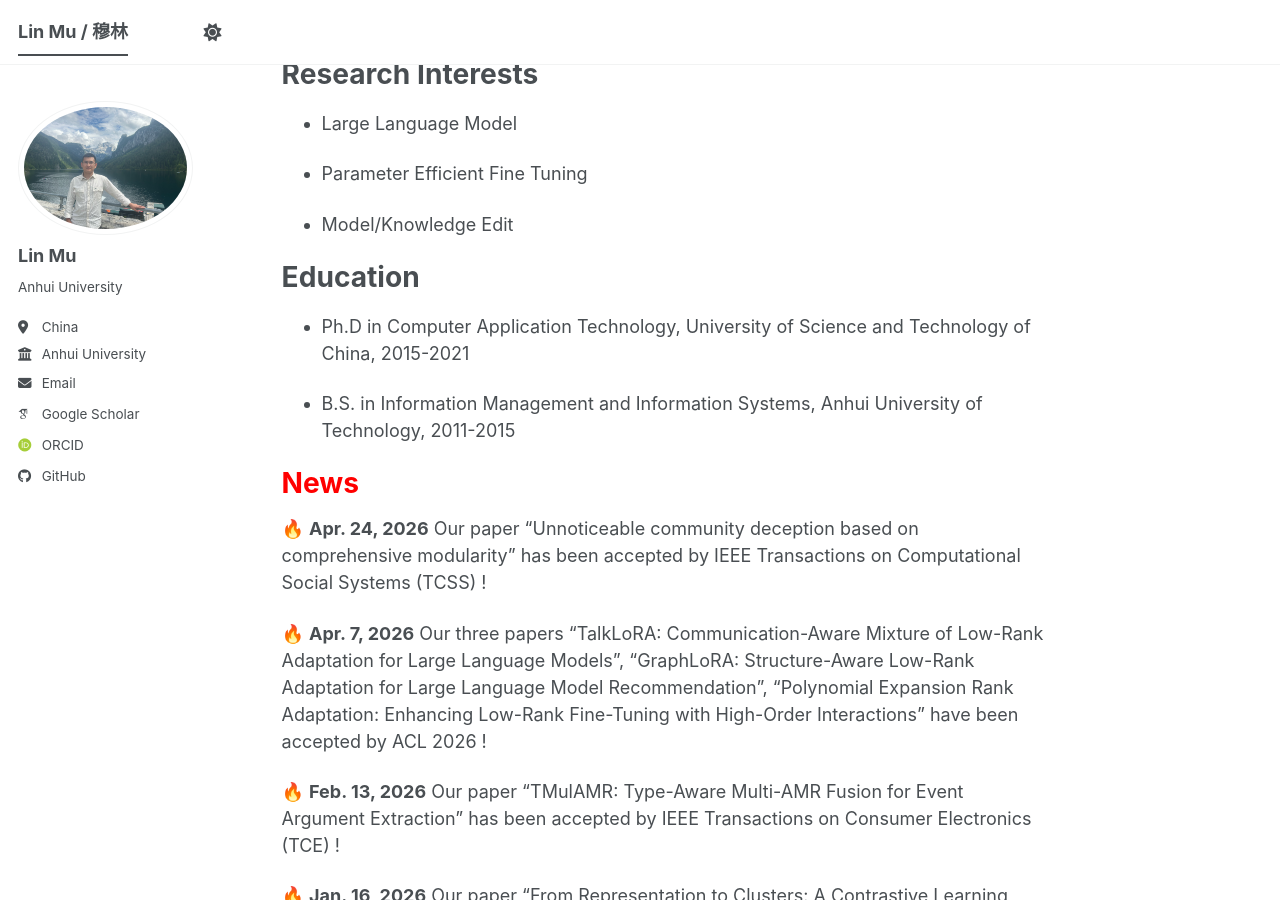
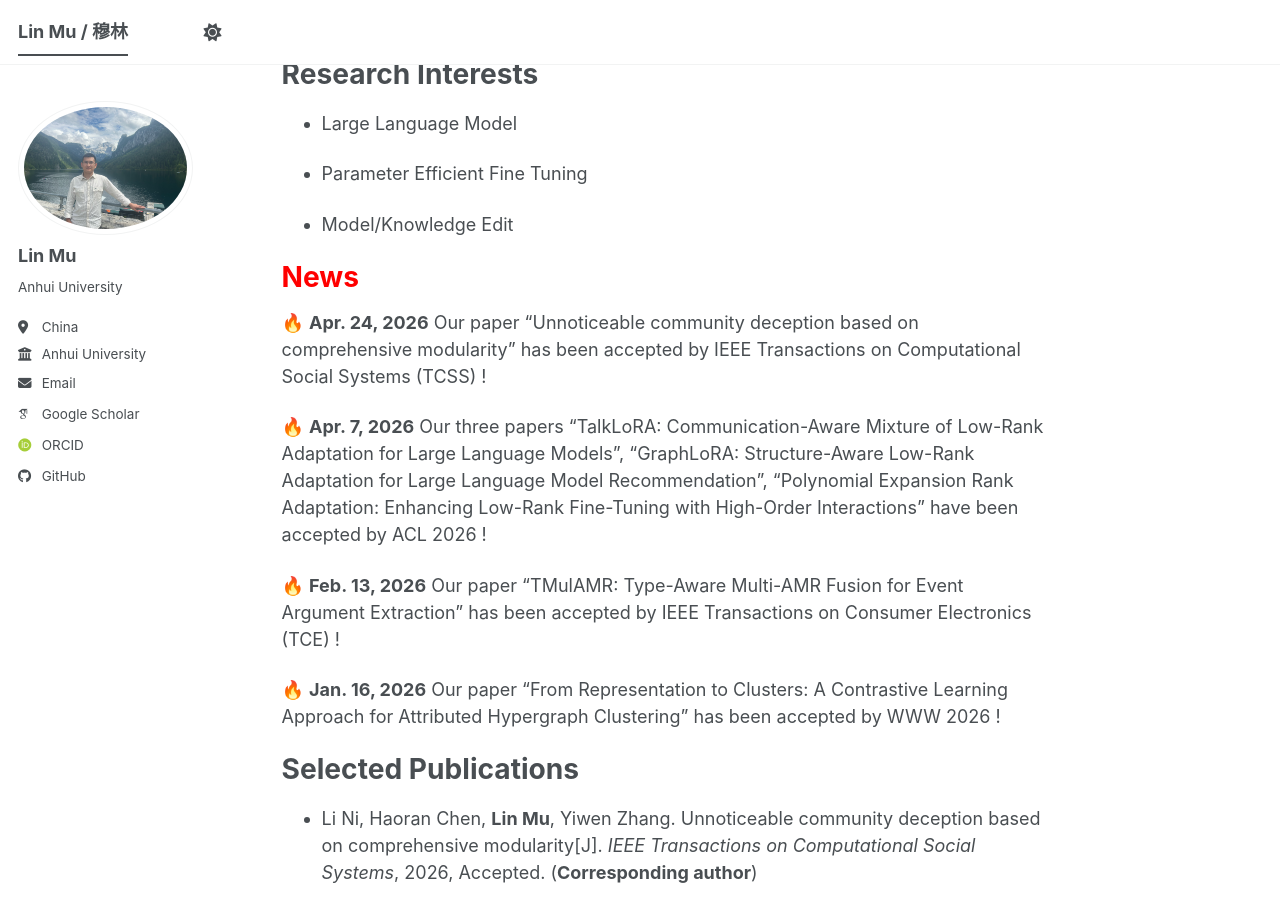
Before and after one commit to mulin-ahu/mulin-ahu.github.io, a Jekyll site: the page built from _pages/about.md, in a window 1280 px wide and 900 px high, scrolled down 321 px. Built offline with Jekyll 4.4.1, drawn with Linux system fonts in a browser that asks for light colours; some web fonts are replaced; a script bundle is joined from its source files by our own code; library files that are not in the unit come from our copies.

Commit message:
Update about.md

```diff
--- a/_pages/about.md
+++ b/_pages/about.md
@@ -18,13 +18,6 @@ Research Interests
 - Parameter Efficient Fine Tuning
 
 - Model/Knowledge Edit
-
-
-Education
-======
-- Ph.D in Computer Application Technology, University of Science and Technology of China, 2015-2021
-
-- B.S. in Information Management and Information Systems, Anhui University of Technology, 2011-2015
 
 <span style="color: red;">News</span>
 ======
```
